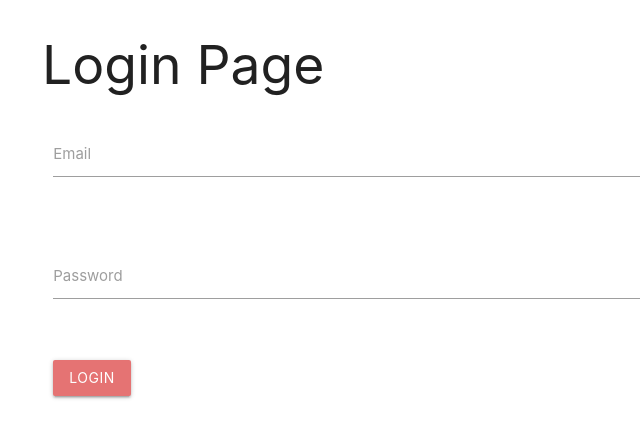
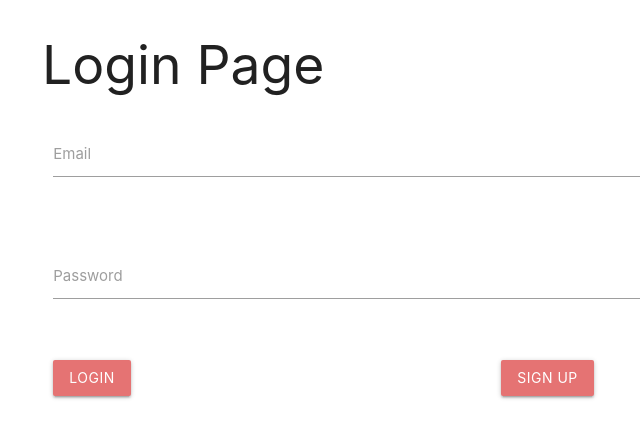
Before and after one commit to Jalees-Jahanzaib/Shopping-App-MERN, a React (Create React App) app in the folder frontend/: page /login in a window 1280 px wide. Shown: the top 438 px of the page, without its empty margins (150-790 px from the left). Built offline with nearby package versions, Linux system fonts and the light colour scheme.

Commit message:
Added SignUp Button

```diff
--- a/frontend/src/components/App.js
+++ b/frontend/src/components/App.js
@@ -6,7 +6,8 @@ import {
 
 } from "react-router-dom";
 import About from './about';
-import Login from './RegisterLogin'
+import Login from './RegisterLogin/index'
+import Register from './RegisterLogin/Register'
 import Home from './home'
 function App() {
   return (
@@ -16,6 +17,8 @@ function App() {
 
         <Route path="/about" component={About} />
         <Route path="/login" component={Login} />
+        <Route path="/register" component={Register} />
+
 
       </Switch>
 
--- /dev/null
+++ b/frontend/src/components/RegisterLogin/Register.js
@@ -0,0 +1,12 @@
+import React, { Component } from 'react'
+
+class Register extends Component {
+    render() {
+        return (
+            <div className="container">
+                <h1> Registration Route</h1>
+            </div>
+        )
+    }
+}
+export default Register;
--- a/frontend/src/components/RegisterLogin/index.js
+++ b/frontend/src/components/RegisterLogin/index.js
@@ -1,5 +1,6 @@
 import React, { Component } from 'react'
 import { connect } from 'react-redux'
+import { Link } from 'react-router-dom';
 import { loginUser } from './../../actions/user_actions'
 export class Login extends Component {
     state={
@@ -94,7 +95,7 @@ displayErrors=errors=>errors.map((error,i)=><p key={i} > {error} </p>)
 
        }
      <div className='row'>
-         <div className="col s12">
+         <div className="col s6">
         <button className='btn waves-effect red lighten-2'
         type='submit'
         name="action"
@@ -102,6 +103,15 @@ displayErrors=errors=>errors.map((error,i)=><p key={i} > {error} </p>)
         >Login</button>
 
          </div>
+         <div className="col s6">
+             <Link to='/register'>
+        <button className='btn waves-effect red lighten-2'
+        type='submit'
+        name="action"
+        >Sign Up</button>
+</Link>
+         </div>
+
 
      </div>
 
```
